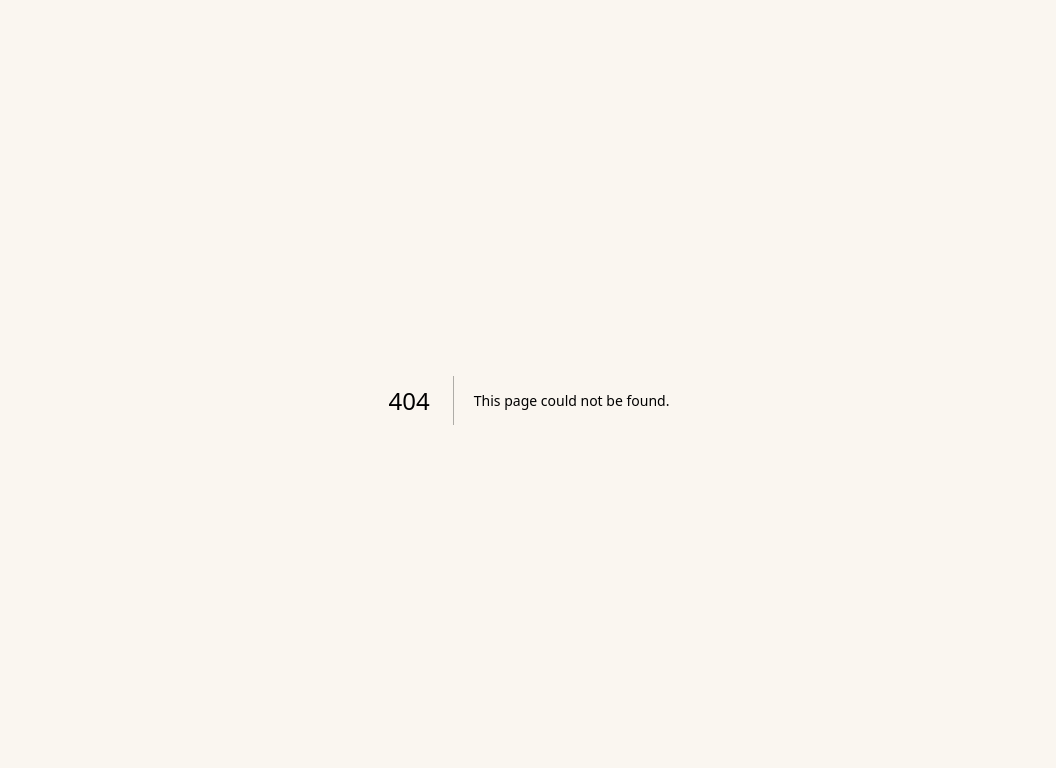
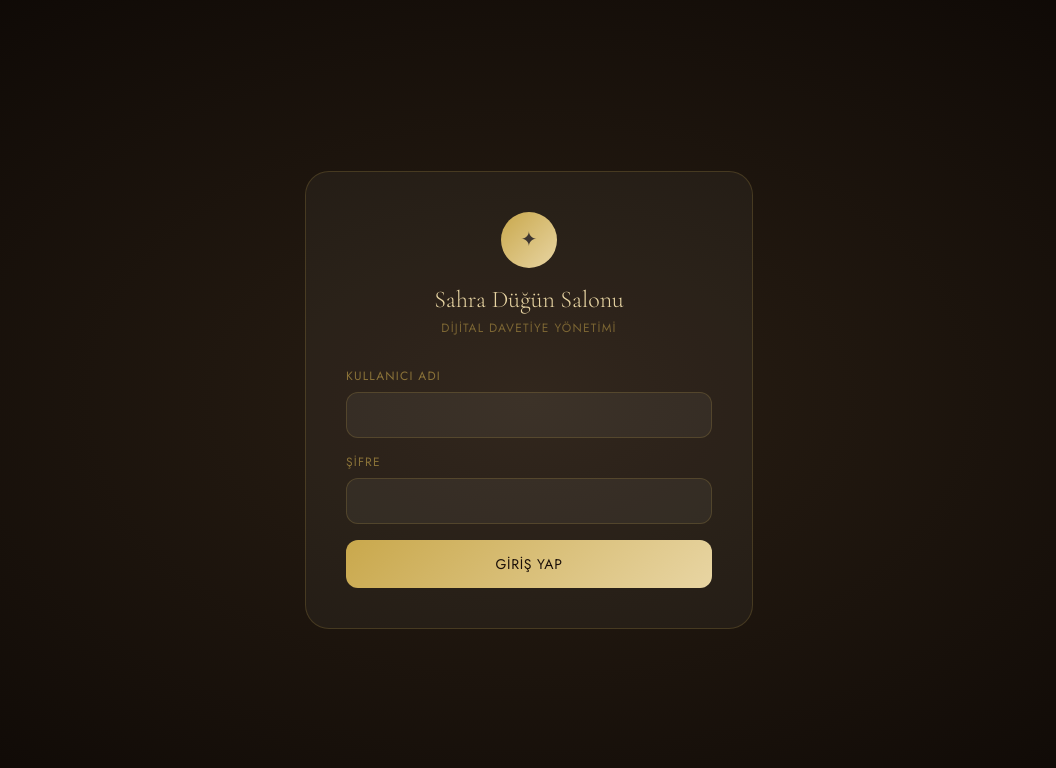
Before and after one commit to Yusufturgut21/digital_dugun_davetiyesi, a Next.js app: page /login/1 in a window 1280 px wide. Before the commit this address had no page. Shown: the top 768 px of the page, without its empty margins (111-1167 px from the left). Built offline with nearby package versions, Linux system fonts and the light colour scheme.

Commit message:
Her müşteri için ayrı login linki eklendi

```diff
--- a/app/admin/couples/[id]/page.tsx
+++ b/app/admin/couples/[id]/page.tsx
@@ -71,6 +71,35 @@ export default function EditCouplePage() {
       </div>
 
       <div className="rounded-2xl p-4" style={{ background: "rgba(255,255,255,0.03)", border: "1px solid rgba(201,168,76,0.12)" }}>
+        <div className="mb-4 p-3 rounded-lg" style={{ background: "rgba(201,168,76,0.08)", border: "1px solid rgba(201,168,76,0.2)" }}>
+          <label className="font-sans text-xs tracking-widest uppercase mb-2 block" style={{ color: "rgba(201,168,76,0.7)" }}>
+            Müşteri Login Linki
+          </label>
+          <div className="flex gap-2">
+            <input
+              readOnly
+              value={typeof window !== 'undefined' ? `${window.location.origin}/login/${invitation.slug}` : ''}
+              className="flex-1 px-3 py-2 rounded-lg font-sans text-xs outline-none"
+              style={{ background: "rgba(255,255,255,0.08)", border: "1px solid rgba(201,168,76,0.3)", color: "#E8D5A3" }}
+            />
+            <button
+              onClick={() => {
+                if (typeof window !== 'undefined') {
+                  navigator.clipboard.writeText(`${window.location.origin}/login/${invitation.slug}`);
+                  alert('Link kopyalandı!');
+                }
+              }}
+              className="px-4 py-2 rounded-lg font-sans text-xs"
+              style={{ background: "linear-gradient(135deg, #C9A84C, #E8D5A3)", color: "#1a0f08" }}
+            >
+              Kopyala
+            </button>
+          </div>
+          <p className="font-sans text-xs mt-2" style={{ color: "rgba(201,168,76,0.5)" }}>
+            Bu linki müşteriye göndererek direkt kendi paneline erişim sağlayabilirsiniz.
+          </p>
+        </div>
+
         <div>
           <label className="font-sans text-xs tracking-widest uppercase mb-1 block" style={{ color: "rgba(201,168,76,0.5)" }}>Kullanıcı Adı</label>
           <input value={username} onChange={(e) => setUsername(e.target.value)}
--- a/app/admin/couples/page.tsx
+++ b/app/admin/couples/page.tsx
@@ -133,21 +133,36 @@ export default function CouplesPage() {
           <table className="w-full text-left">
             <thead>
               <tr style={{ background: "rgba(201,168,76,0.08)" }}>
-                {["Gelin", "Damat", "Kullanıcı Adı", "Düğün Tarihi", "Durum", "İşlemler"].map((h) => (
+                {["Gelin", "Damat", "Kullanıcı Adı", "Login Linki", "Düğün Tarihi", "Durum", "İşlemler"].map((h) => (
                   <th key={h} className="px-4 py-3 font-sans text-xs tracking-widest uppercase" style={{ color: "rgba(201,168,76,0.6)" }}>{h}</th>
                 ))}
               </tr>
             </thead>
             <tbody>
               {loading ? (
-                <tr><td colSpan={6} className="px-4 py-8 text-center font-sans text-sm" style={{ color: "rgba(255,255,255,0.3)" }}>Yükleniyor…</td></tr>
+                <tr><td colSpan={7} className="px-4 py-8 text-center font-sans text-sm" style={{ color: "rgba(255,255,255,0.3)" }}>Yükleniyor…</td></tr>
               ) : couples.length === 0 ? (
-                <tr><td colSpan={6} className="px-4 py-8 text-center font-sans text-sm" style={{ color: "rgba(255,255,255,0.3)" }}>Çift bulunamadı</td></tr>
+                <tr><td colSpan={7} className="px-4 py-8 text-center font-sans text-sm" style={{ color: "rgba(255,255,255,0.3)" }}>Çift bulunamadı</td></tr>
               ) : couples.map((c) => (
                 <tr key={c.id} className="border-t" style={{ borderColor: "rgba(201,168,76,0.08)" }}>
                   <td className="px-4 py-3 font-sans text-sm" style={{ color: "#E8D5A3" }}>{c.brideName}</td>
                   <td className="px-4 py-3 font-sans text-sm" style={{ color: "#E8D5A3" }}>{c.groomName}</td>
                   <td className="px-4 py-3 font-sans text-xs" style={{ color: "rgba(201,168,76,0.6)" }}>@{c.username}</td>
+                  <td className="px-4 py-3">
+                    <button
+                      onClick={() => {
+                        if (typeof window !== 'undefined') {
+                          const link = `${window.location.origin}/login/${c.slug}`;
+                          navigator.clipboard.writeText(link);
+                          alert('Login linki kopyalandı!');
+                        }
+                      }}
+                      className="action-btn"
+                      style={{ background: "linear-gradient(135deg, #C9A84C, #E8D5A3)", color: "#1a0f08", border: "none", fontWeight: 500 }}
+                    >
+                      Linki Kopyala
+                    </button>
+                  </td>
                   <td className="px-4 py-3 font-sans text-xs" style={{ color: "rgba(255,255,255,0.5)" }}>{c.weddingDate || "—"}</td>
                   <td className="px-4 py-3">
                     <span className="text-xs px-2 py-0.5 rounded-full" style={{
--- a/app/api/auth/login/route.ts
+++ b/app/api/auth/login/route.ts
@@ -8,7 +8,7 @@ import { SessionPayload } from "@/lib/auth/jwt";
 export async function POST(req: Request) {
   try {
     await connectDB();
-    const { username, password } = await req.json();
+    const { username, password, slug } = await req.json();
 
     if (!username || !password) {
       return NextResponse.json({ error: "Kullanıcı adı ve şifre gerekli." }, { status: 400 });
@@ -17,6 +17,15 @@ export async function POST(req: Request) {
     const user = await User.findOne({ username: username.toLowerCase().trim() }).select("+passwordHash");
     if (!user) {
       return NextResponse.json({ error: "Kullanıcı adı veya şifre hatalı." }, { status: 401 });
+    }
+
+    // Slug kontrolü - eğer slug gönderildiyse, kullanıcının o invitation'a erişimi var mı kontrol et
+    if (slug && user.role === "couple") {
+      const WeddingInvitation = (await import("@/lib/models/WeddingInvitation")).WeddingInvitation;
+      const invitation = await WeddingInvitation.findById(user.invitationId);
+      if (!invitation || invitation.slug !== slug) {
+        return NextResponse.json({ error: "Bu sayfaya erişim yetkiniz yok." }, { status: 403 });
+      }
     }
 
     if (user.status === "inactive") {
--- /dev/null
+++ b/app/login/[slug]/page.tsx
@@ -0,0 +1,103 @@
+"use client";
+import { useState } from "react";
+import { useRouter, useParams } from "next/navigation";
+import { motion } from "framer-motion";
+import { apiFetch } from "@/lib/api-client";
+
+export default function DirectLoginPage() {
+  const router = useRouter();
+  const params = useParams();
+  const slug = params.slug as string;
+
+  const [username, setUsername] = useState("");
+  const [password, setPassword] = useState("");
+  const [error, setError] = useState("");
+  const [loading, setLoading] = useState(false);
+
+  const handleSubmit = async (e: React.FormEvent) => {
+    e.preventDefault();
+    setLoading(true);
+    setError("");
+    try {
+      const data = await apiFetch<{ redirect: string }>("/api/auth/login", {
+        method: "POST",
+        body: JSON.stringify({ username, password, slug }),
+      });
+      router.push(data.redirect || `/panel/${slug}`);
+      router.refresh();
+    } catch (err) {
+      setError(err instanceof Error ? err.message : "Giriş başarısız");
+    } finally {
+      setLoading(false);
+    }
+  };
+
+  return (
+    <div className="min-h-screen flex items-center justify-center px-4"
+      style={{ background: "radial-gradient(ellipse at center, #2a1f14 0%, #0d0805 100%)" }}>
+      <motion.div
+        className="w-full max-w-md rounded-3xl p-8 sm:p-10"
+        style={{ background: "rgba(255,255,255,0.04)", border: "1px solid rgba(201,168,76,0.2)" }}
+        initial={{ opacity: 0, y: 20 }}
+        animate={{ opacity: 1, y: 0 }}
+      >
+        <div className="text-center mb-8">
+          <div className="w-14 h-14 rounded-full mx-auto mb-4 flex items-center justify-center"
+            style={{ background: "linear-gradient(135deg, #C9A84C, #E8D5A3)" }}>
+            <span className="text-xl">✦</span>
+          </div>
+          <h1 className="font-serif text-2xl font-light mb-1" style={{ color: "#E8D5A3" }}>
+            Sahra Düğün Salonu
+          </h1>
+          <p className="font-sans text-xs tracking-widest uppercase" style={{ color: "rgba(201,168,76,0.5)" }}>
+            Dijital Davetiye Yönetimi
+          </p>
+        </div>
+
+        <form onSubmit={handleSubmit} className="space-y-4">
+          <div>
+            <label className="block font-sans text-xs tracking-widest uppercase mb-2" style={{ color: "rgba(201,168,76,0.6)" }}>
+              Kullanıcı Adı
+            </label>
+            <input
+              type="text"
+              value={username}
+              onChange={(e) => setUsername(e.target.value)}
+              required
+              autoComplete="username"
+              className="w-full px-4 py-3 rounded-xl font-sans text-sm outline-none"
+              style={{ background: "rgba(255,255,255,0.05)", border: "1px solid rgba(201,168,76,0.2)", color: "#E8D5A3" }}
+            />
+          </div>
+          <div>
+            <label className="block font-sans text-xs tracking-widest uppercase mb-2" style={{ color: "rgba(201,168,76,0.6)" }}>
+              Şifre
+            </label>
+            <input
+              type="password"
+              value={password}
+              onChange={(e) => setPassword(e.target.value)}
+              required
+              autoComplete="current-password"
+              className="w-full px-4 py-3 rounded-xl font-sans text-sm outline-none"
+              style={{ background: "rgba(255,255,255,0.05)", border: "1px solid rgba(201,168,76,0.2)", color: "#E8D5A3" }}
+            />
+          </div>
+
+          {error && (
+            <p className="text-sm text-red-400 font-sans text-center">{error}</p>
+          )}
+
+          <button
+            type="submit"
+            disabled={loading}
+            className="w-full py-3.5 rounded-xl font-sans text-sm tracking-wider uppercase transition-all disabled:opacity-60"
+            style={{ background: "linear-gradient(135deg, #C9A84C, #E8D5A3)", color: "#1a0f08" }}
+          >
+            {loading ? "Giriş yapılıyor…" : "Giriş Yap"}
+          </button>
+        </form>
+      </motion.div>
+    </div>
+  );
+}
```
